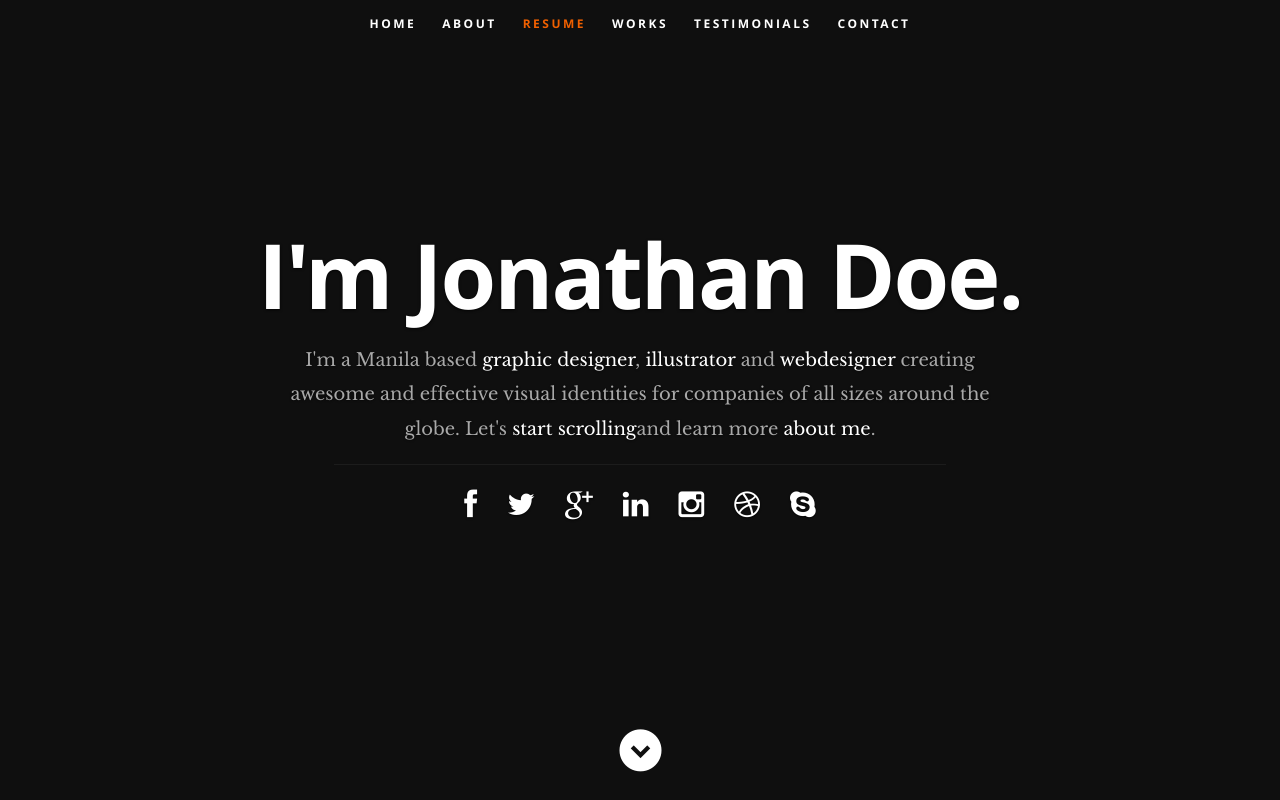
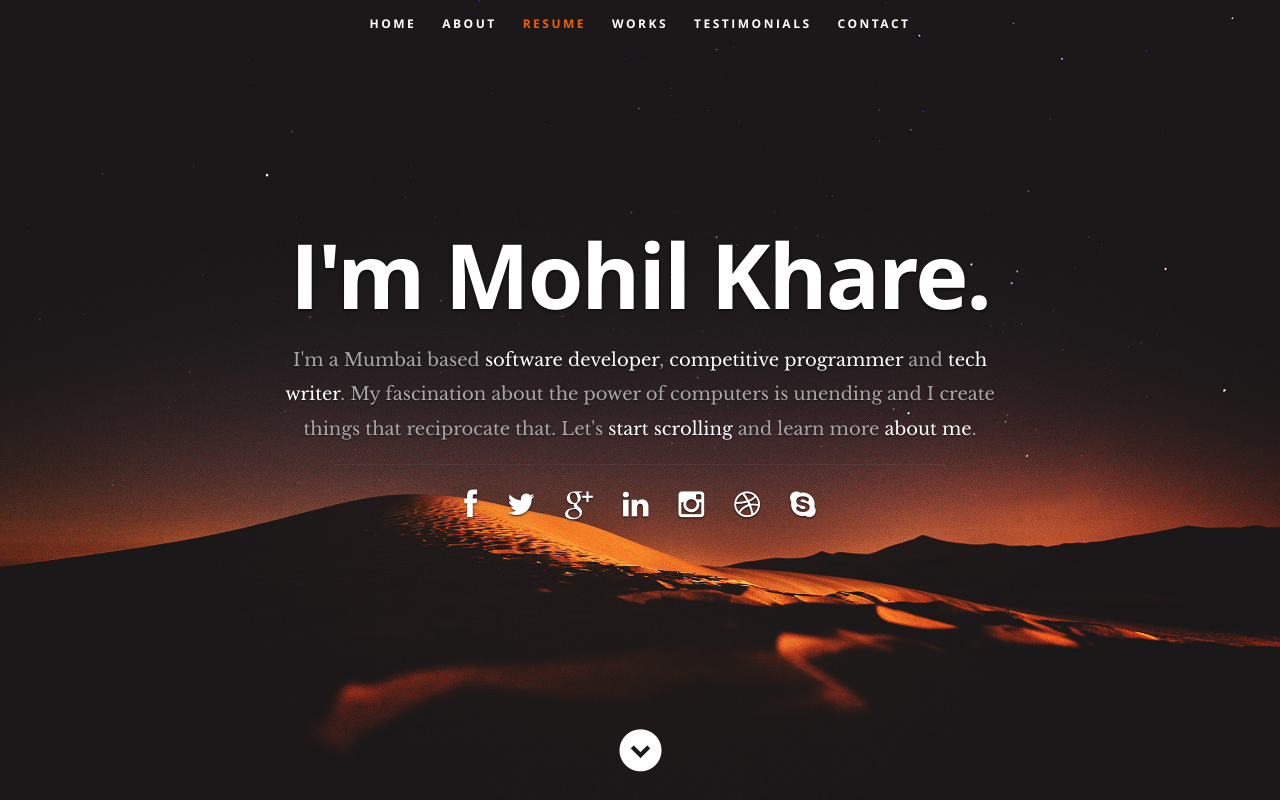
Before and after one commit to mohilkhare1708/themohilkhare, a React (Create React App) app: page / in a window 1280 px wide. Shown: the top 800 px of the page. Built offline with nearby package versions, Linux system fonts and the light colour scheme.

Commit message:
customization

```diff
--- a/src/App.js
+++ b/src/App.js
@@ -1,4 +1,5 @@
 import { BrowserRouter, Switch, Route } from "react-router-dom";
+import hero_pic from "./assets/images/hero_pic.jpg";
 import "./assets/css/App.css";
 import "./assets/css/default.css";
 import "./assets/css/layout.css";
--- a/src/assets/css/layout.css
+++ b/src/assets/css/layout.css
@@ -33,7 +33,7 @@ header {
    height: 800px;
    min-height: 500px;
    width: 100%;
-   /* background: #161415 url(../images/header-background.jpg) no-repeat top center; */
+   /* background: #161415 url({hero_pic}) no-repeat top center; */
    background-size: cover !important;
 	-webkit-background-size: cover !important;
    text-align: center;
--- a/src/components/Banner.js
+++ b/src/components/Banner.js
@@ -4,14 +4,12 @@ function Banner() {
   return (
     <div class="row banner">
       <div class="banner-text">
-        <h1 class="responsive-headline">I'm Jonathan Doe.</h1>
+        <h1 class="responsive-headline">I'm Mohil Khare.</h1>
         <h3>
-          I'm a Manila based <span>graphic designer</span>,{" "}
-          <span>illustrator</span> and <span>webdesigner</span> creating awesome
-          and effective visual identities for companies of all sizes around the
-          globe. Let's{" "}
+          I'm a Mumbai based <span>software developer</span>,{" "}
+          <span>competitive programmer</span> and <span>tech writer</span>. My fascination about the power of computers is unending and I create things that reciprocate that. Let's{" "}
           <a class="smoothscroll" href="#about">
-            start scrolling
+            start scrolling{" "}
           </a>
           and learn more{" "}
           <a class="smoothscroll" href="#about">
--- a/src/components/Header.js
+++ b/src/components/Header.js
@@ -2,10 +2,15 @@ import React from "react";
 import Navbar from "./Navbar";
 import Banner from "./Banner";
 import Scrolldown from "./Scrolldown";
+import hero_pic from "../assets/images/hero_pic.jpg";
+
+const headerStyle = {
+  background: '#161415 url(' + hero_pic + ')' + ' no-repeat top center'
+};
 
 function Header() {
   return (
-    <header id="home">
+    <header id="home" style={headerStyle}>
       <Navbar />
       <Banner />
       <Scrolldown />
```
Also changed, not shown: src/assets/images/hero_pic.jpg (added).
